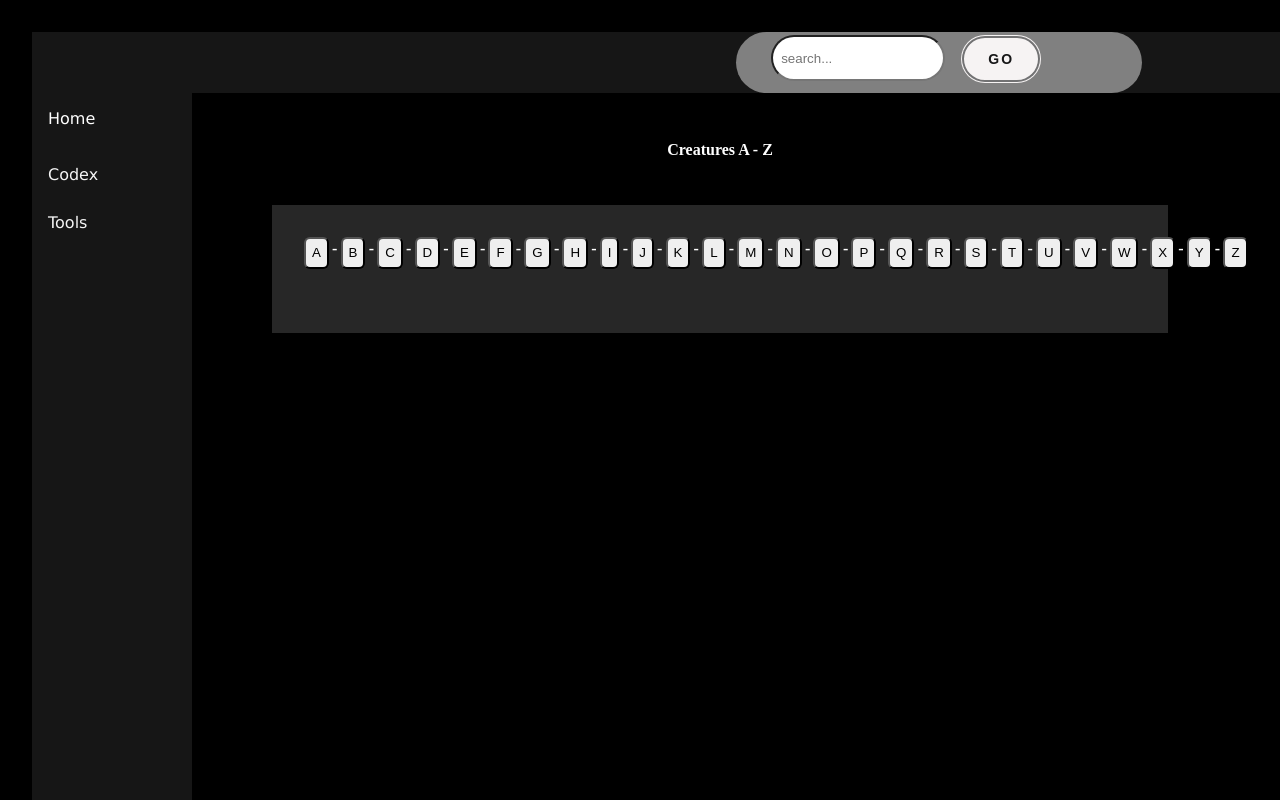
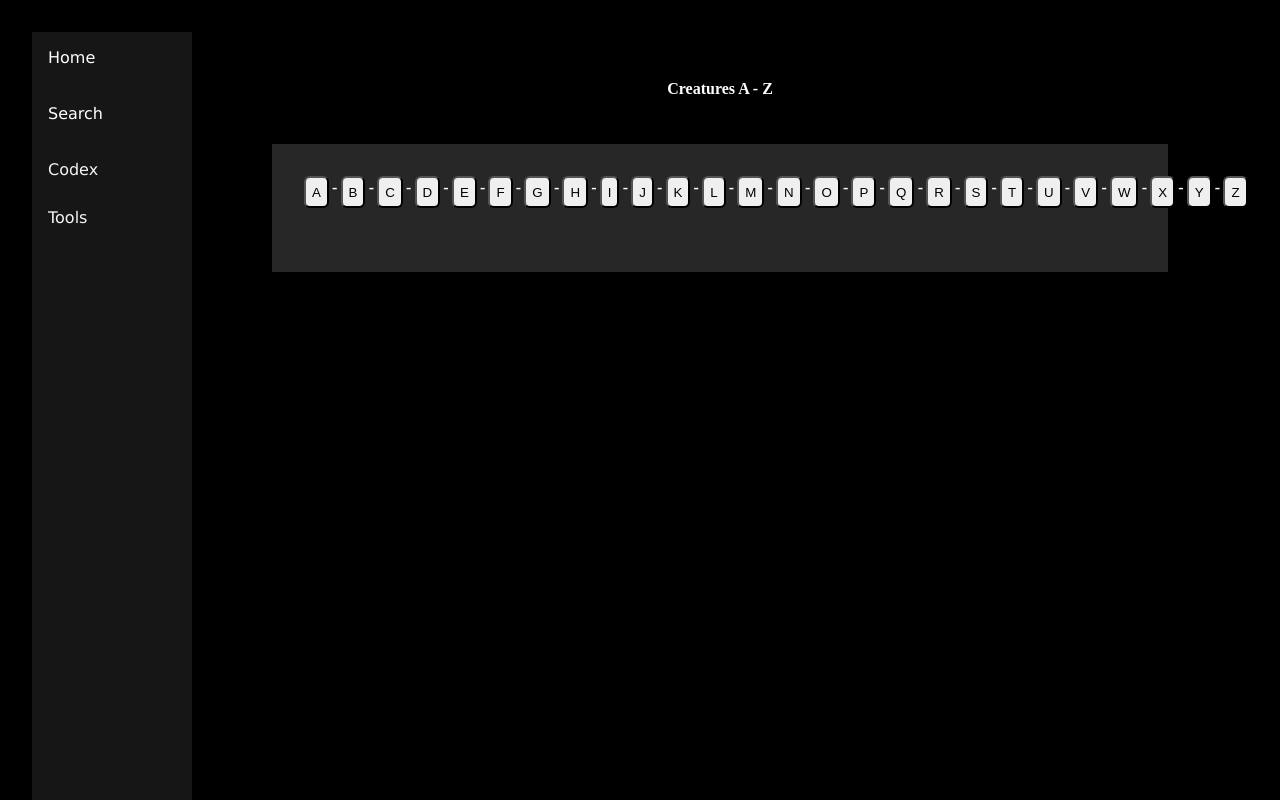
Before and after one commit to dnlstronge/monsters-db, a React (Create React App) app: page /codex/creaturesaz in a window 1280 px wide. Shown: the top 800 px of the page. Built offline with nearby package versions, Linux system fonts and the light colour scheme.

Commit message:
[x] - refactor search into one multi comp part

```diff
--- a/src/App.tsx
+++ b/src/App.tsx
@@ -27,7 +27,6 @@ function App() {
 
   return (
     <div className={classes.container}>
-      <Search />
       <title>Monsters DB </title>
       <Navbar creaturesAZ={handleShowCreatures} tools={handleShowTools} />
 
--- a/src/Components/Nav/Navbar.tsx
+++ b/src/Components/Nav/Navbar.tsx
@@ -91,6 +91,7 @@ const Navbar: React.FC<navBarProps> = (props) => {
         <nav className={classes.container}>
 
             <Link className={classes.link} to="/">Home</Link>
+            <Link className={classes.link} to="/search">Search</Link>
 
 
             {/* Codex and drop */}
--- a/src/Components/Pages/SearchResults/SearchResults.tsx
+++ b/src/Components/Pages/SearchResults/SearchResults.tsx
@@ -1,9 +1,21 @@
-import React from 'react'
+import React, { useEffect, useState} from 'react'
 import classes from "./SearchResults.module.css"
+import { useSelector } from 'react-redux'
+import { RootState } from '../../../Redux/store'
+import Search from '../../Search/Search'
 
 const SearchResults = () => {
+
+  const [searchValid, setSearchIsValid] = useState(false)
+  const [searchTerm, setSearchTerm] = useState("")
+
+
   return (
-    <div>SearchResults</div>
+
+   <>
+   <Search setTerm={setSearchTerm} activeSearch={setSearchIsValid}/>
+   </>
+
   )
 }
 
--- a/src/Components/Search/Search.module.css
+++ b/src/Components/Search/Search.module.css
@@ -6,7 +6,7 @@
     display: flex;
     flex-direction: row;
     background: grey;
-    margin-left: 55%;
+    margin-left: 25%;
     height: 3.4rem;
     width: 25rem;
     border-radius: 4px;
--- a/src/Components/Search/Search.tsx
+++ b/src/Components/Search/Search.tsx
@@ -2,20 +2,29 @@ import React from 'react'
 import classes from "./Search.module.css"
 import { useState } from 'react'
 import { useDispatch } from 'react-redux'
-import { setSearchTerm, setShowSearch } from '../../Redux/searchTermSlice'
+import {  setSearchTerm, setShowSearch } from '../../Redux/searchTermSlice'
 import { RootState } from '../../Redux/store'
 import { useSelector } from 'react-redux'
 import { Link } from 'react-router-dom'
+import { Dispatch } from 'react'
+import { SetStateAction } from 'react'
 
-const Search = () => {
-  const dispatch: any = useDispatch()
+const Search:
+React.FC<{
+   setTerm: Dispatch<SetStateAction<string>>,
+   activeSearch: Dispatch<SetStateAction<boolean>>}> = (props) => {
+
   const [search, setSearch] = useState("")
-  const testStateSearch = useSelector((state: RootState) => state.searchTerm.showSearch)
+
+
+
+  /* fetch */
+
 
   /* handler */
   const handleSearch = () => {
-    dispatch(setShowSearch({type: "SHOW", payload: true}))
-    dispatch(setSearchTerm(search))
+    props.activeSearch(true)
+    props.setTerm(search)
   }
   const handleSearchTerm = (e: React.ChangeEvent<HTMLInputElement>) => {
     setSearch(e.currentTarget.value)
--- a/src/Redux/searchTermSlice.ts
+++ b/src/Redux/searchTermSlice.ts
@@ -4,7 +4,8 @@ export const searchTermSlice = createSlice({
     name: "searchTerm",
     initialState: {
         showSearch: false,
-        searchQuery: "", },
+        searchQuery: "",
+    },
         reducers: {
             setShowSearch(state, action) {
                 state.showSearch = action.payload
@@ -12,9 +13,10 @@ export const searchTermSlice = createSlice({
             setSearchTerm(state, action: PayloadAction<string>) {
                 state.searchQuery = action.payload
             }
+
         }
 
 })
 
-export const {setShowSearch, setSearchTerm} = searchTermSlice.actions;
+export const {setShowSearch, setSearchTerm } = searchTermSlice.actions;
 export default searchTermSlice.reducer
```
